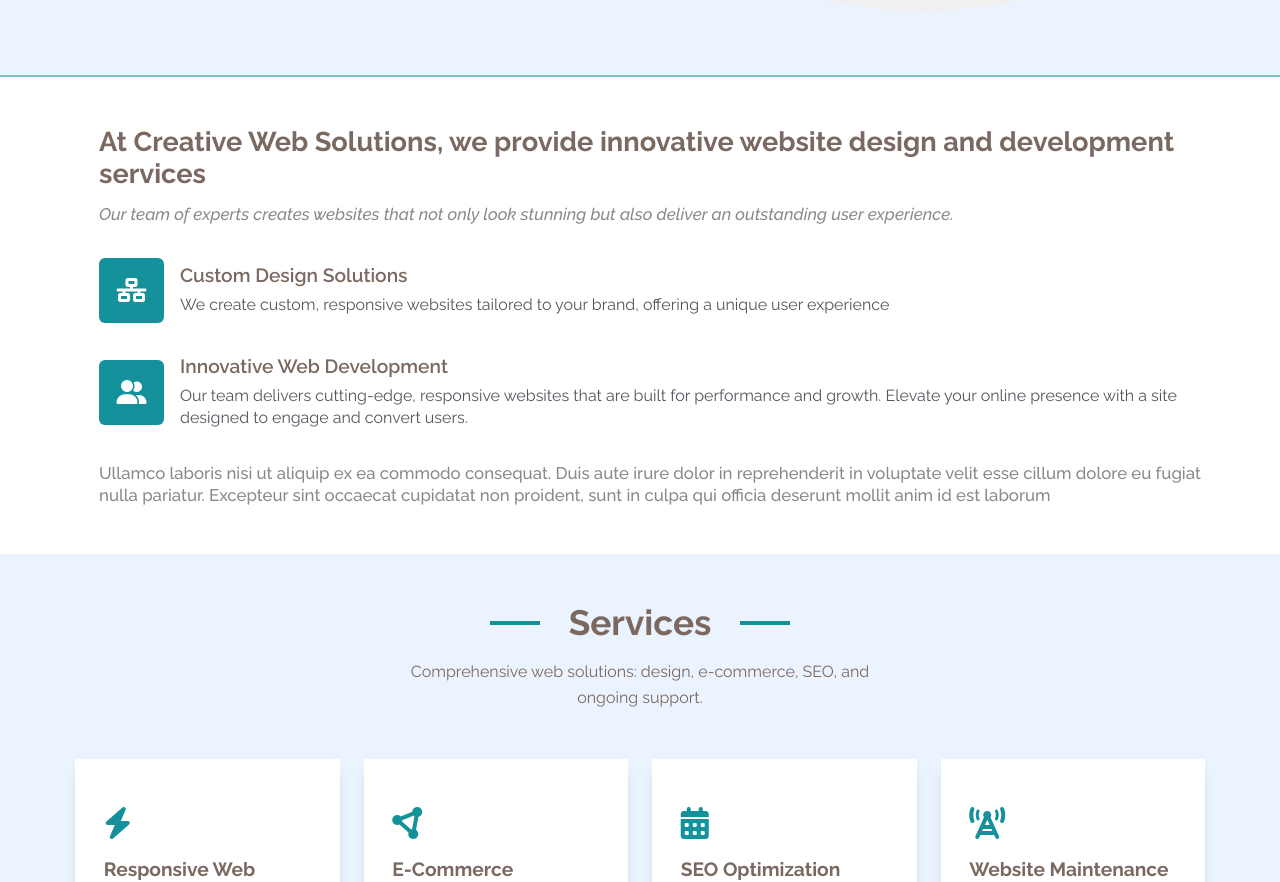
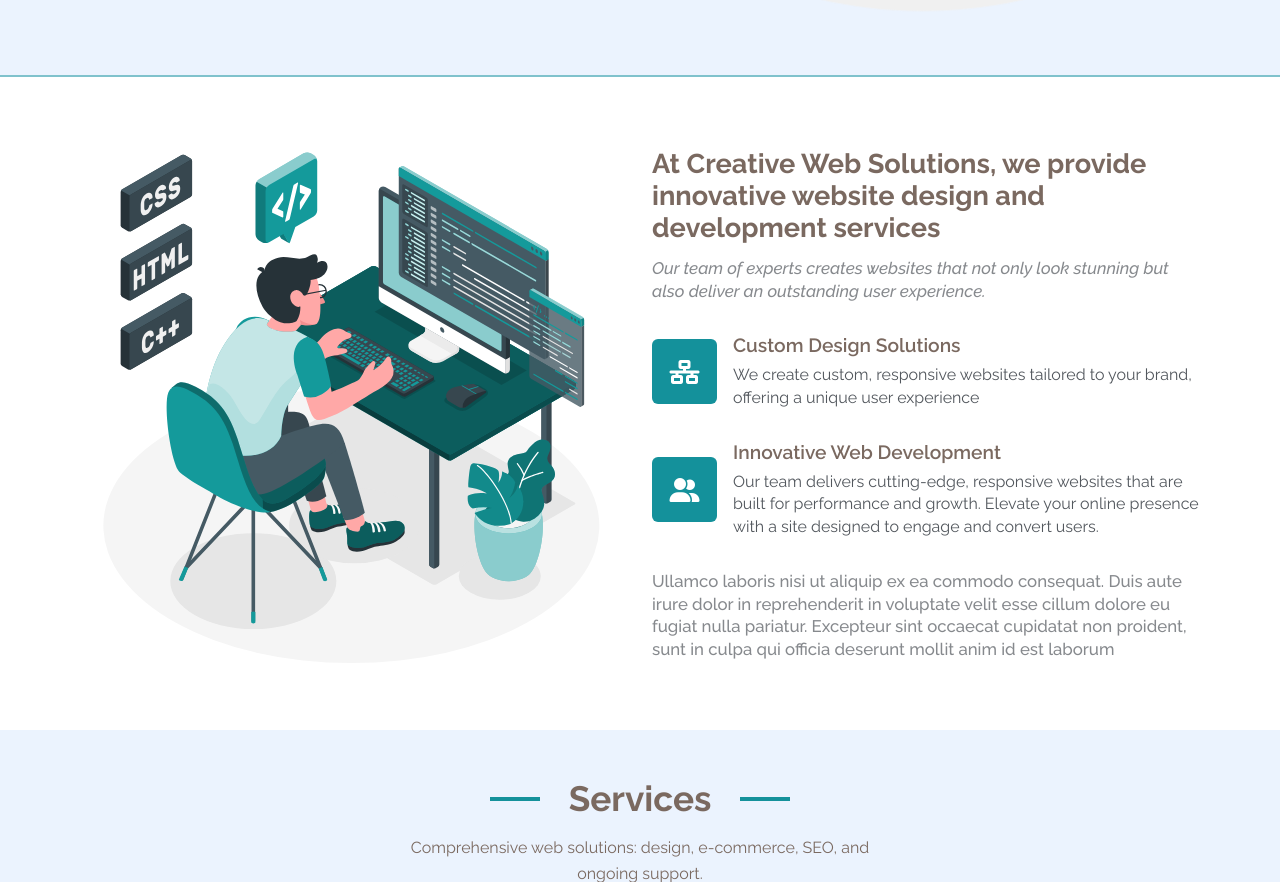
Before and after one commit to Ziyad-Mohsen/SiteLab, a plain HTML site: page index.html in a window 1280 px wide. Shown: the part 740-1622 px from the top of the page. Drawn offline with Linux system fonts and the light colour scheme.

Commit message:
Fix about section image

```diff
--- a/css/style.css
+++ b/css/style.css
@@ -455,8 +455,8 @@ section.hero {
   gap: 1.5rem;
 }
 
-.about .img-container,
-.about .text {
+#about .about-container .img-container,
+#about .about-container .text {
   flex-basis: 50%;
 }
 
```
